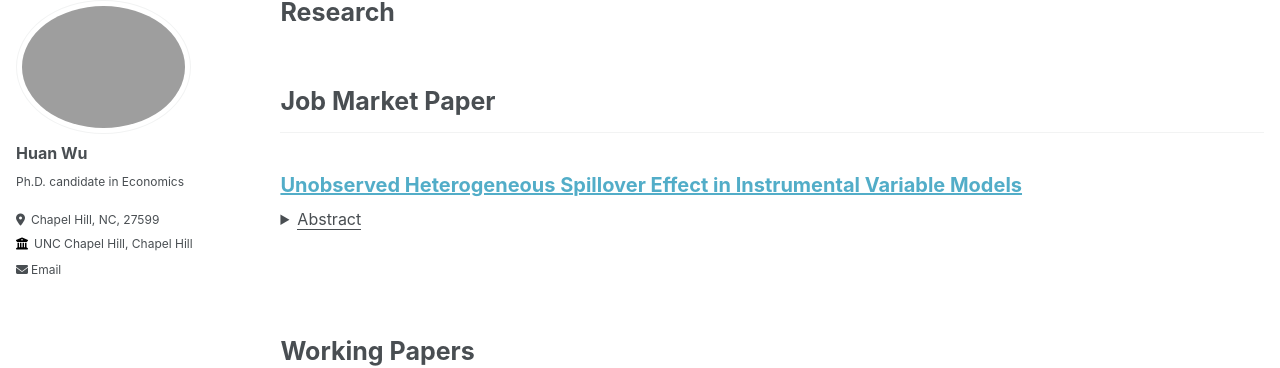
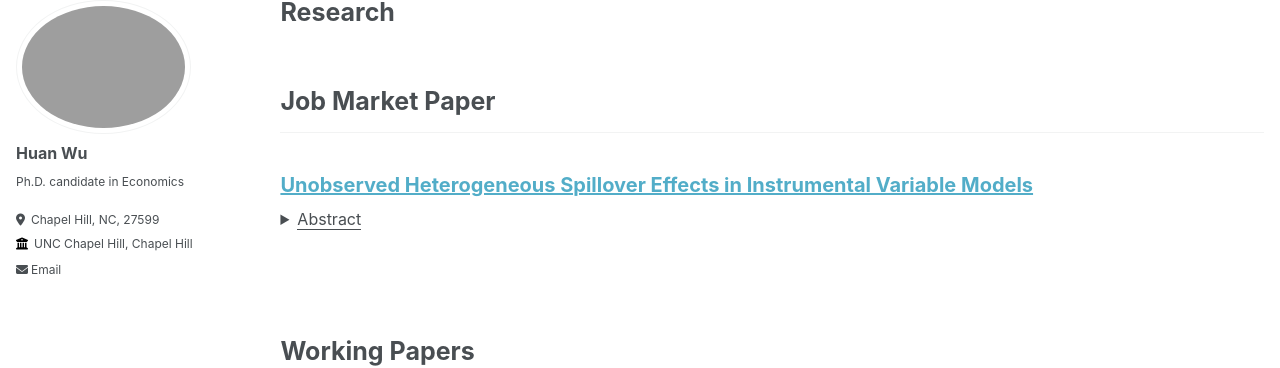
Before and after one commit to huanwu-econ/huanwu-econ.github.io, a Jekyll site: the page built from _pages/publications.md, in a window 1280 px wide and 900 px high. Shown: the part 102-470 px from the top of the window. Built offline with Jekyll 4.4.1, drawn with Linux system fonts in a browser that asks for light colours.

Commit message:
Update publications.md

```diff
--- a/_pages/publications.md
+++ b/_pages/publications.md
@@ -26,7 +26,7 @@ author_profile: true
 # Job Market Paper
 ***
 
-## [Unobserved Heterogeneous Spillover Effect in Instrumental Variable Models](https://huanwu-econ.github.io/files/JMP_Wu.pdf)
+## [Unobserved Heterogeneous Spillover Effects in Instrumental Variable Models](https://huanwu-econ.github.io/files/JMP_Wu.pdf)
 
 <details>
    <summary><u>Abstract</u></summary>
```
